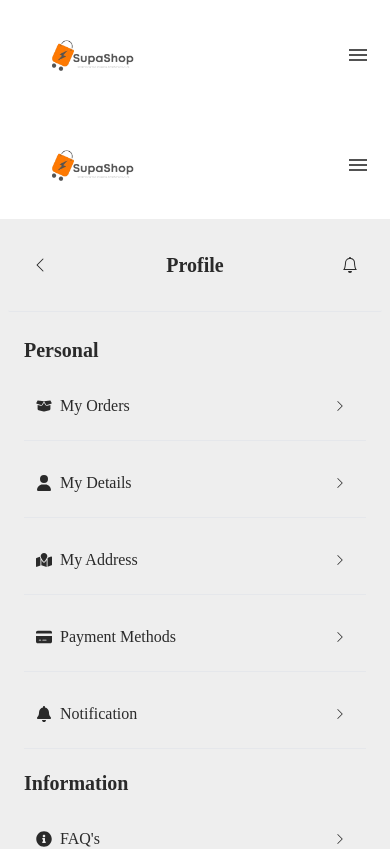
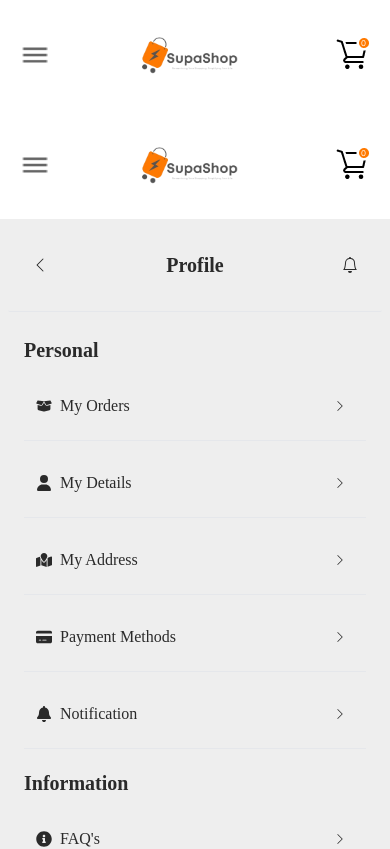
Before and after one commit to Apus-Industries-Limited/supa-shop-frontend, a React (Vite) app: page /profile in a window 390 px wide. Shown: the top 849 px of the page. Built offline with nearby package versions, Linux system fonts and the light colour scheme.

Commit message:
sorting merge

```diff
--- a/src/components/Header.tsx
+++ b/src/components/Header.tsx
@@ -6,19 +6,19 @@ import cart from "../assets/image/cart.png";
 import { Link } from "react-router-dom";
 import "../styles/customMediaQuery.css";
 import { useState } from "react";
-import { Menu } from "@mui/icons-material";
+import menuBar from "../assets/image/menuBar.png";
 
 const Header: React.FC = () => {
   const [isOpen, setIsOpen] = useState<boolean>(true);
 
   const toggleIsOpen = (): void => {
     setIsOpen(!isOpen);
-    console.log("biiiiii");
   };
 
   return (
-    <div className="h-[13vh] bg-white flex w-screen justify-between items-center px-5">
-      <img src={logo} alt="Logo" className="w-[150px]" />
+    <div className="h-[13vh] bg-white flex flex-row-reverse md:flex-row w-screen justify-between items-center px-5">
+      <img src={cart} alt="" className="flex md:hidden"/>
+      <img src={logo} alt="Logo" className="w-1/2 md:w-[150px]" />
       <div className="flex customfade text-neutral-600 gap-3 ">
         <Link to="/home">Home</Link>
         <Link to="/home">About</Link>
@@ -27,7 +27,7 @@ const Header: React.FC = () => {
         <Link to="/home">Wishlist</Link>
         <Link to="/home">Account</Link>
       </div>
-      <div className="hidden md:flexhidden md:flex justify-between gap-5">
+      <div className="hidden  md:flex justify-between gap-5">
         <div className="relative flex  items-center ">
           <img src={search} alt="" className="absolute left-3" />
           <input
@@ -40,13 +40,10 @@ const Header: React.FC = () => {
         <img src={setting} alt="" />
         <img src={cart} alt="" />
       </div>
-      <div className="flex md:hidden text-neutral-600 ">
-        <Menu onClick={toggleIsOpen} />
-      </div>
-      <div className="absolute w-screen transition duration-300">
+      <div className="absolute w-screen block md:hidden transition duration-300">
         <div
           className={`fixed p-10 bg-white flex flex-col text-neutral-600 gap-8 top-0 ${
-            isOpen ? " right-[-100%]" : "right-0"
+            isOpen ? " left-[-100%]" : "left-0"
           } h-screen w-1/2 transition duration-300`}
         >
           <Close className="text-neutral-600" onClick={toggleIsOpen} />
@@ -68,6 +65,14 @@ const Header: React.FC = () => {
           <Link to="/home">Account</Link>
         </div>
       </div>
+      <div className="flex  md:hidden text-neutral-600 ">
+        <img
+          src={menuBar}
+          alt="menuBar"
+          onClick={toggleIsOpen}
+          className="w-[30px]"
+        />
+      </div>
     </div>
   );
 };
```
Also changed, not shown: src/assets/image/menuBar.png (added).
